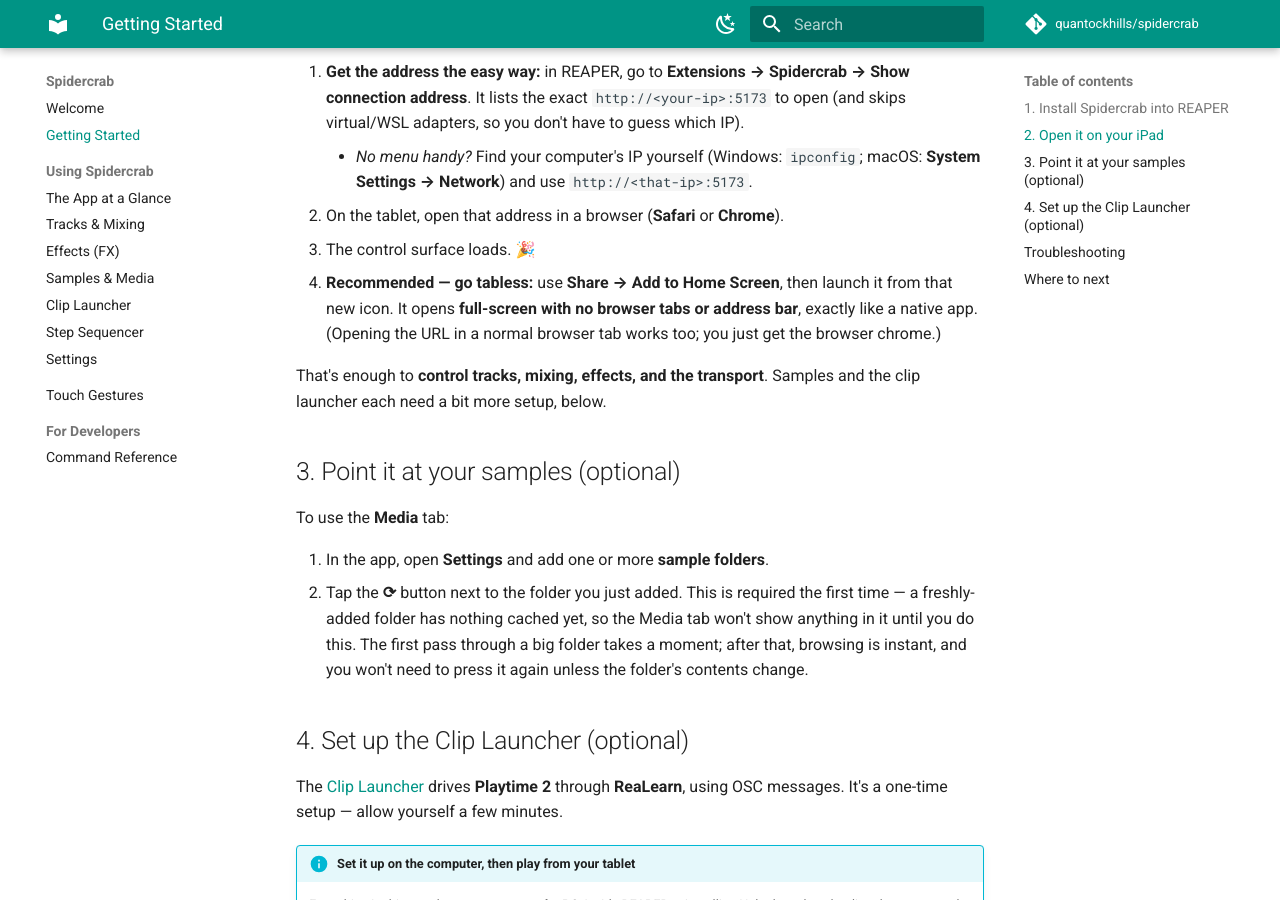
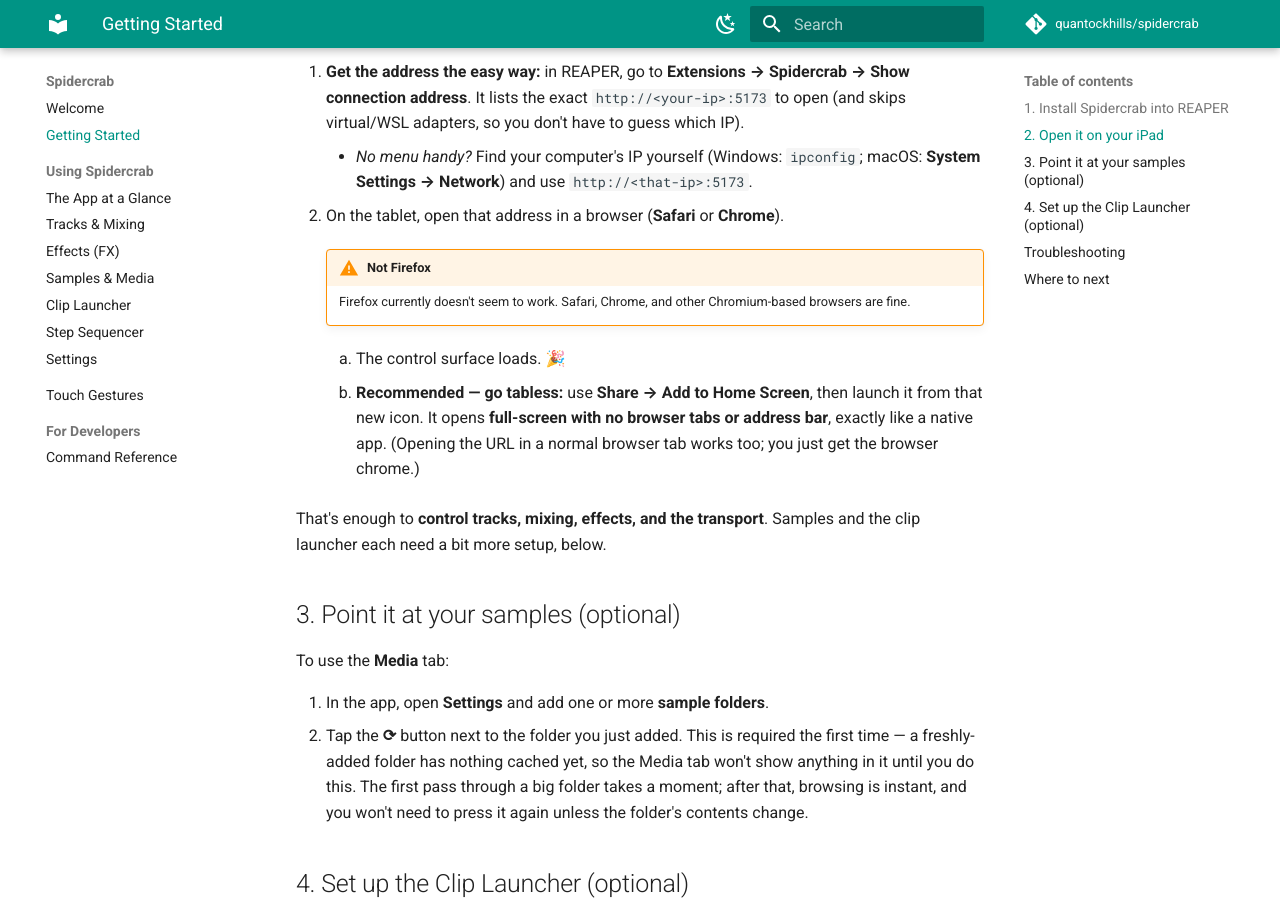
Before and after one commit to quantockhills/spidercrab, an MkDocs documentation site: the page built from docs/getting-started.md, in a window 1280 px wide and 900 px high, scrolled down 1499 px. Built offline with MkDocs 1.6.1 and Material for MkDocs 9.7.7, drawn with Linux system fonts in a browser that asks for light colours; comment, search, counter and statistics services are not loaded.

Commit message:
docs: note that Firefox doesn't currently work, use Safari/Chrome instead
Co-Authored-By: Claude Sonnet 5 <noreply@anthropic.com>

```diff
--- a/docs/getting-started.md
+++ b/docs/getting-started.md
@@ -55,6 +55,9 @@ Your iPad and your computer need to be on the **same Wi-Fi network**, and Spider
 1. **Get the address the easy way:** in REAPER, go to **Extensions → Spidercrab → Show connection address**. It lists the exact `http://<your-ip>:5173` to open (and skips virtual/WSL adapters, so you don't have to guess which IP).
     - *No menu handy?* Find your computer's IP yourself (Windows: `ipconfig`; macOS: **System Settings → Network**) and use `http://<that-ip>:5173`.
 2. On the tablet, open that address in a browser (**Safari** or **Chrome**).
+
+    !!! warning "Not Firefox"
+        Firefox currently doesn't seem to work. Safari, Chrome, and other Chromium-based browsers are fine.
 3. The control surface loads. 🎉
 4. **Recommended — go tabless:** use **Share → Add to Home Screen**, then launch it from that new icon. It opens **full-screen with no browser tabs or address bar**, exactly like a native app. (Opening the URL in a normal browser tab works too; you just get the browser chrome.)
 
```
Also changed, not shown: README.md (+1 -1 lines).
